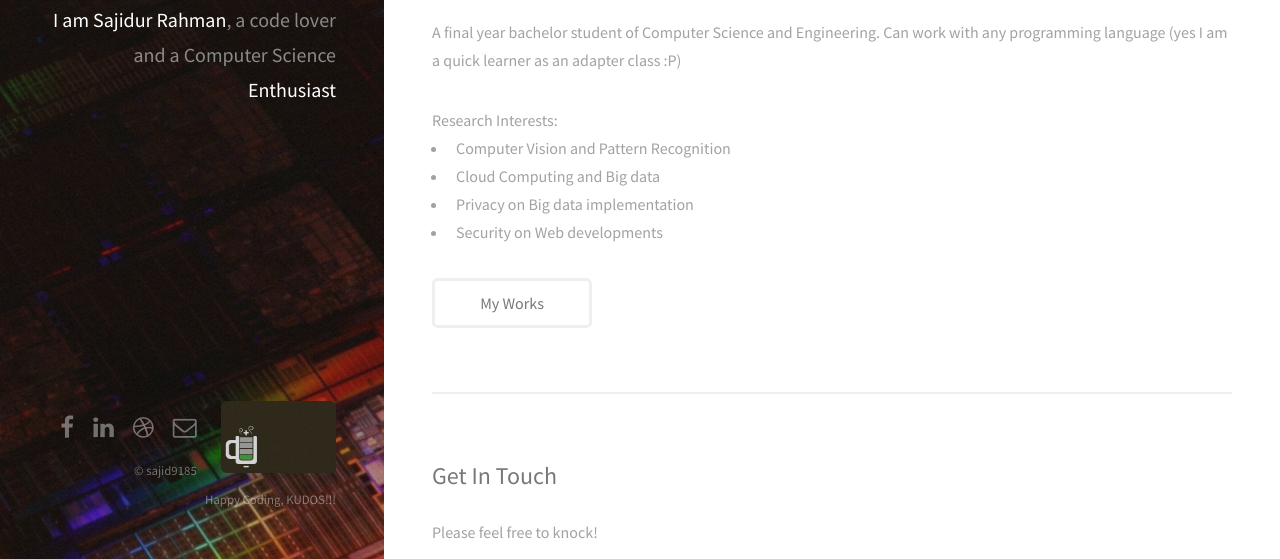
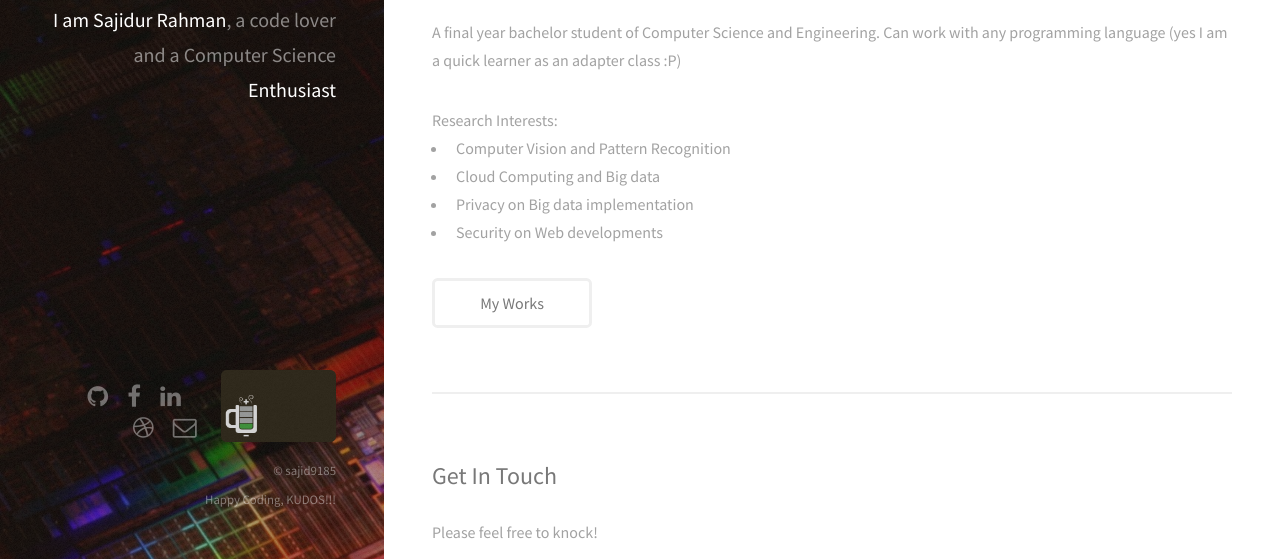
Before and after one commit to Reznov9185/profile, a plain HTML site: page index.html in a window 1280 px wide. Shown: the part 206-765 px from the top of the page. Drawn offline with Linux system fonts and the light colour scheme.

Commit message:
7th commit

```diff
--- a/index.html
+++ b/index.html
@@ -93,6 +93,7 @@
 			<footer id="footer">
 				<a href="http://www.codecademy.com/" class="image right"><img src="images/bg1.jpg" alt="" /></a>
 				<ul class="icons">
+					<li><a href="https://github.com/Reznov9185" class="icon fa-github"><span class="label">github</span></a></li>
 					<li><a href="https://www.facebook.com/sajid9185" class="icon fa-facebook"><span class="label">facebook</span></a></li>
 					<li><a href="https://www.linkedin.com/pub/sajidur-rahman/74/435/b99" class="icon fa-linkedin"><span class="label">linkedin</span></a></li>
 					<li><a href="#" class="icon fa-dribbble"><span class="label">Dribbble</span></a></li>
```
Also changed, not shown: tech.html (+1 -0 lines), works.html (+1 -0 lines).
